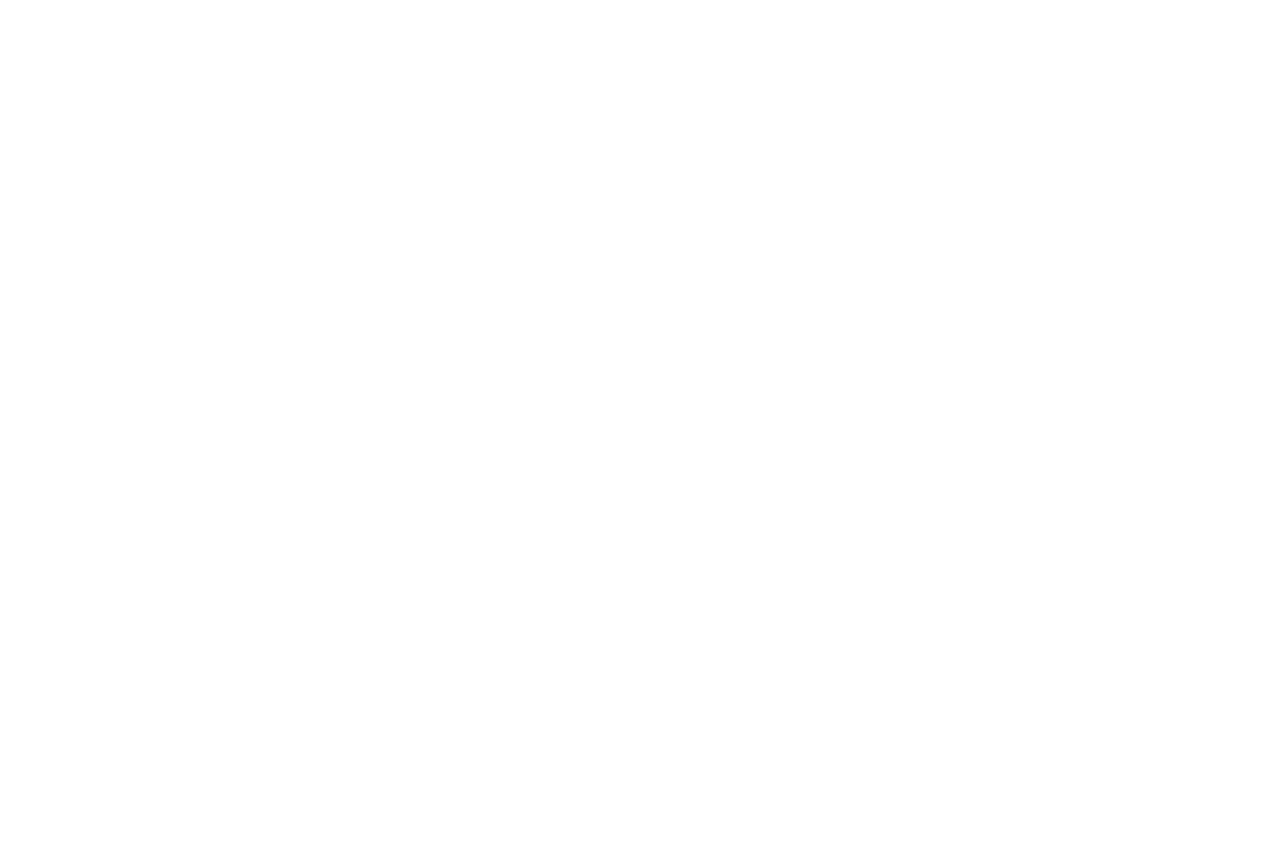
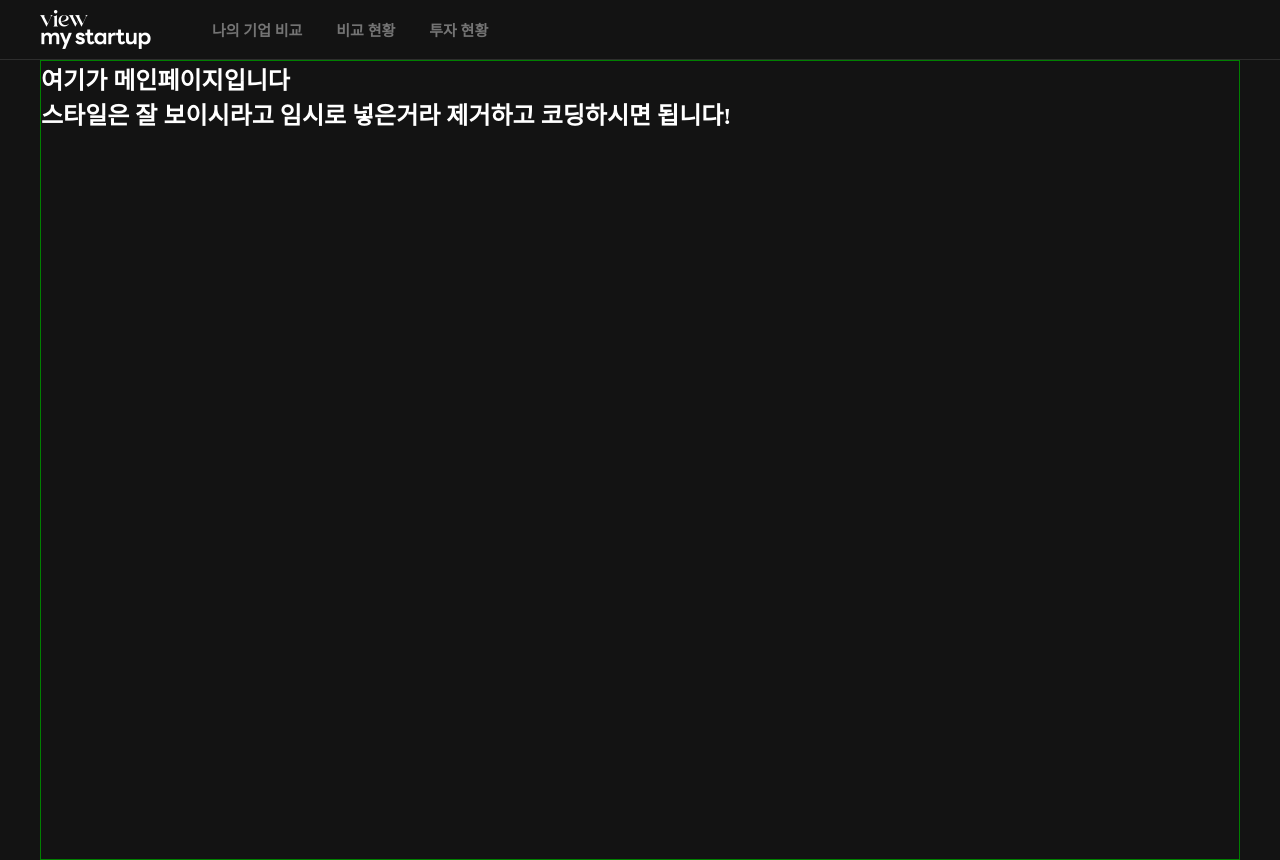
Before and after one commit to xcjnzvc/3-4team-fe, a React (Create React App) app: page / in a window 1280 px wide. Before the commit this address had no page. Before the commit the page ends 800 px from the top, so only its background shows below. Built offline with nearby package versions, Linux system fonts and the light colour scheme.

Commit message:
헤더완성

```diff
--- a/src/App.js
+++ b/src/App.js
@@ -1,12 +1,18 @@
 import { BrowserRouter, Routes, Route } from "react-router-dom";
-import { Ex } from "./pages/home/Home";
+import { Home } from "./pages/home/Home";
+import { CompareMyCompany } from "./pages/compare/Comparemycompany";
+import { Header } from "./shared/component/Header";
 
 function App() {
   return (
     <BrowserRouter>
-      <Routes>
-        <Route path="ex" element={<Ex />} />
-      </Routes>
+      <Header />
+      <div className="container">
+        <Routes>
+          <Route path="/" element={<Home />} />
+          <Route path="compare" element={<CompareMyCompany />} />
+        </Routes>
+      </div>
     </BrowserRouter>
   );
 }
--- /dev/null
+++ b/src/pages/compare/Comparemycompany.jsx
@@ -0,0 +1,7 @@
+export function CompareMyCompany() {
+  return (
+    <div>
+      <h2 style={{ color: "#fff" }}>성공 (예시입니다! 다시 작업해주세요~)</h2>
+    </div>
+  );
+}
--- a/src/pages/home/Home.jsx
+++ b/src/pages/home/Home.jsx
@@ -1,7 +1,10 @@
-export function Ex() {
+export function Home() {
   return (
-    <>
-      <h2>예시</h2>
-    </>
+    <div>
+      <h2 style={{ color: "#fff" }}>
+        여기가 메인페이지입니다 <br />
+        스타일은 잘 보이시라고 임시로 넣은거라 제거하고 코딩하시면 됩니다!
+      </h2>
+    </div>
   );
 }
--- /dev/null
+++ b/src/shared/component/Header.jsx
@@ -0,0 +1,60 @@
+// import styles from "../component/headerModule.css";
+import "../component/header.css";
+import "../css/com.css";
+import { Link, NavLink } from "react-router-dom";
+
+const activeStyle = {
+  color: "#fff",
+  textDecoration: "none",
+};
+
+const defaultColor = {
+  color: "#747474",
+};
+
+export function Header() {
+  return (
+    <header>
+      <div className="gnb">
+        <Link to="/" className="logo">
+          <img src="/img/img_logo.png" />
+        </Link>
+        <ul className="nav">
+          <li>
+            <NavLink
+              to="compare"
+              style={({ isActive }) => {
+                return isActive ? activeStyle : defaultColor;
+              }}
+            >
+              나의 기업 비교
+            </NavLink>
+          </li>
+          <li>
+            {/* 임시경로입니다 수정해야해요! */}
+            <NavLink
+              to="/a"
+              style={({ isActive }) => {
+                return isActive ? activeStyle : defaultColor;
+              }}
+            >
+              비교 현황
+            </NavLink>
+          </li>
+
+          <li>
+            {/* 임시경로입니다 수정해야해요! */}
+            <NavLink
+              to="/s"
+              style={({ isActive }) => {
+                return isActive ? activeStyle : defaultColor;
+              }}
+            >
+              투자 현황
+            </NavLink>
+          </li>
+        </ul>
+      </div>
+    </header>
+  );
+}
--- /dev/null
+++ b/src/shared/component/header.css
@@ -0,0 +1,60 @@
+header {
+  border-bottom: 1px solid #2e2e2e;
+  width: 100%;
+  height: 60px;
+}
+
+header .gnb {
+  max-width: 1200px;
+  height: 100%;
+  margin: 0 auto;
+  display: flex;
+  align-items: center;
+  gap: 60px;
+}
+
+.logo {
+  width: 112px;
+  height: 40px;
+}
+
+.logo > img {
+  width: 100%;
+}
+
+.nav {
+  display: flex;
+  font-size: 15px;
+  font-weight: 600;
+  gap: 34px;
+}
+
+@media (max-width: 1200px) {
+  header .gnb {
+    max-width: 696px;
+    gap: 40px;
+  }
+  .logo {
+    width: 110px;
+    height: 38px;
+  }
+}
+
+@media (max-width: 744px) {
+  header .gnb {
+    max-width: 343px;
+    gap: 24px;
+  }
+
+  .logo {
+    width: 64px;
+    height: 24px;
+  }
+
+  .nav {
+    display: flex;
+    font-size: 13px;
+    font-weight: 700;
+    gap: 16px;
+  }
+}
--- /dev/null
+++ b/src/shared/css/com.css
@@ -0,0 +1,28 @@
+* {
+  padding: 0;
+  margin: 0;
+  box-sizing: border-box;
+}
+
+body {
+  background-color: #131313;
+}
+
+ul,
+ol,
+li {
+  list-style: none;
+}
+
+a {
+  text-decoration: none;
+}
+
+/* 컨테이너 잡아두어서 이 안에서 스타일 짜시면 될 것 같아요 */
+.container {
+  border: 1px solid green;
+  max-width: 1200px;
+  min-height: 100vh;
+  width: 100%;
+  margin: 0 auto;
+}
```
Also changed, not shown: public/img/img_logo.png (added), src/pages/compare/comparemycompany.css (added).
